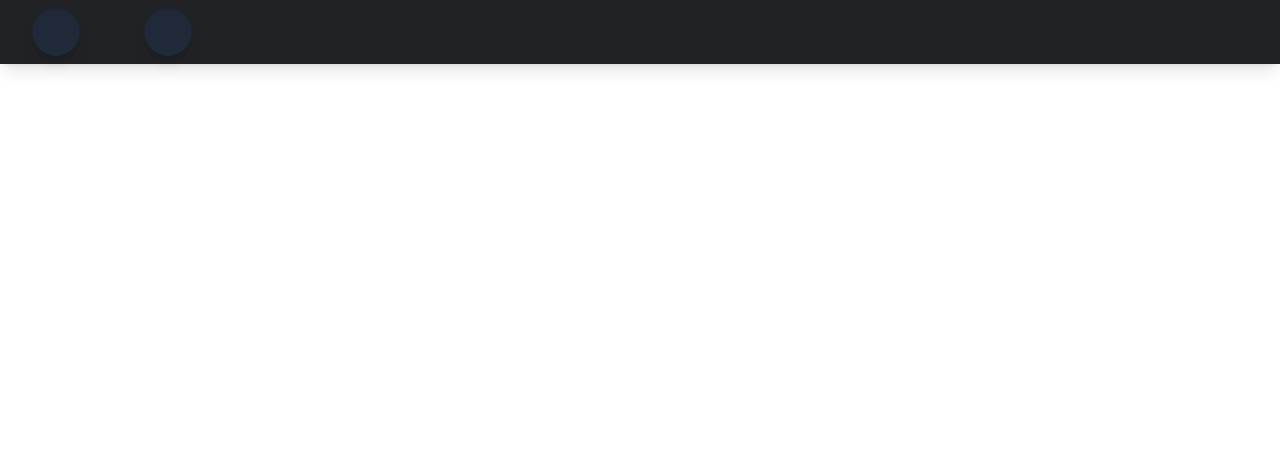
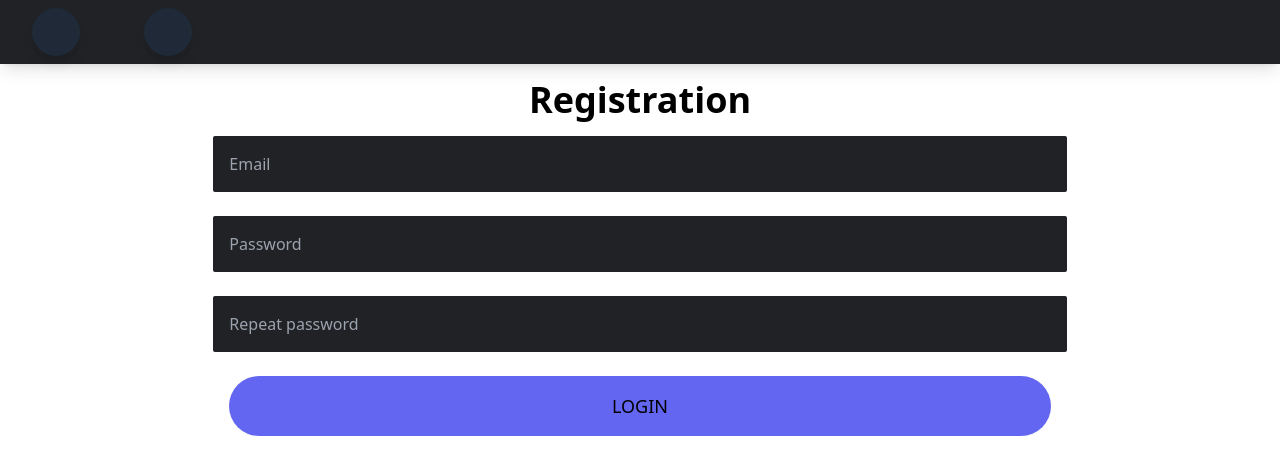
Before and after one commit to r4mercur/vue-ticker, a Vue app: page /register in a window 1280 px wide. Shown: the top 474 px of the page. Built offline with nearby package versions, Linux system fonts and the light colour scheme; some icons are missing.

Commit message:
added registration page

```diff
--- a/src/components/Login.vue
+++ b/src/components/Login.vue
@@ -15,7 +15,7 @@ let login = () => {
   axios.post("http://localhost:3000/api/login", login_data.value)
     .then((response) => {
       console.log(response);
-      store.setUser(response.data);
+      store.setUser(response.data.user);
       router.push("/");
     })
     .catch((error) => {
@@ -25,7 +25,7 @@ let login = () => {
 
 onMounted(() => {
   if (store.user !== null) {
-    router.push("/home");
+    router.push("/");
   }
 });
 </script>
--- a/src/components/Register.vue
+++ b/src/components/Register.vue
@@ -1,10 +1,70 @@
 <script setup>
+import { ref, onMounted } from "vue";
+import { useUserStore } from "@/stores/user_store.js";
+import router from "../router/index.js";
+import axios from "axios";
+import SideBar from "@/components/SideBar.vue";
 
-import SideBar from "@/components/SideBar.vue";
+const store = useUserStore();
+let user_data = ref({
+  user: {
+    email: "",
+    password: "",
+    password_confirmation: "",
+  },
+});
+
+let create_account = () => {
+  console.log("create_account");
+  // here check if password and password_confirmation are the same
+  if (user_data.value.user.password !== user_data.value.user.password_confirmation) {
+    console.log("passwords don't match");
+    return;
+  }
+
+  delete user_data.value.user.password_confirmation;
+  axios.post("http://localhost:3000/users", user_data.value)
+    .then((response) => {
+      console.log(response);
+      store.setUser(response.data);
+      router.push("/");
+    })
+    .catch((error) => {
+      console.log(error);
+    });
+};
+
+onMounted(() => {
+  if (store.user !== null) {
+    router.push("/");
+  }
+});
 </script>
 
 <template>
   <side-bar />
+
+  <!-- content -->
+  <div v-if="store.user === null" class="mt-16">
+    <h1 class="text-4xl text-center font-bold pt-4">Registration</h1>
+    <form @submit.prevent="create_account()" class="sm:w-2/3 w-full px-4 lg:px-0 mx-auto">
+      <div class="pb-2 pt-4">
+        <input v-model="user_data.user.email" type="email"
+               name="email" id="email" placeholder="Email" class="block w-full p-4 rounded-sm bg-primary text-secondary">
+      </div>
+      <div class="pb-2 pt-4">
+        <input v-model="user_data.user.password" class="block w-full p-4 rounded-sm bg-primary text-secondary" type="password"
+               name="password" id="password" placeholder="Password">
+      </div>
+      <div class="pb-2 pt-4">
+        <input v-model="user_data.user.password_confirmation" class="block w-full p-4 rounded-sm bg-primary text-secondary" type="password"
+               name="password" id="password_repeat" placeholder="Repeat password">
+      </div>
+      <div class="px-4 pb-2 pt-4">
+        <button type="submit" class="uppercase block w-full p-4 text-lg rounded-full bg-indigo-500 hover:bg-indigo-600 focus:outline-none">Login</button>
+      </div>
+    </form>
+  </div>
 </template>
 
 <style scoped>
```
